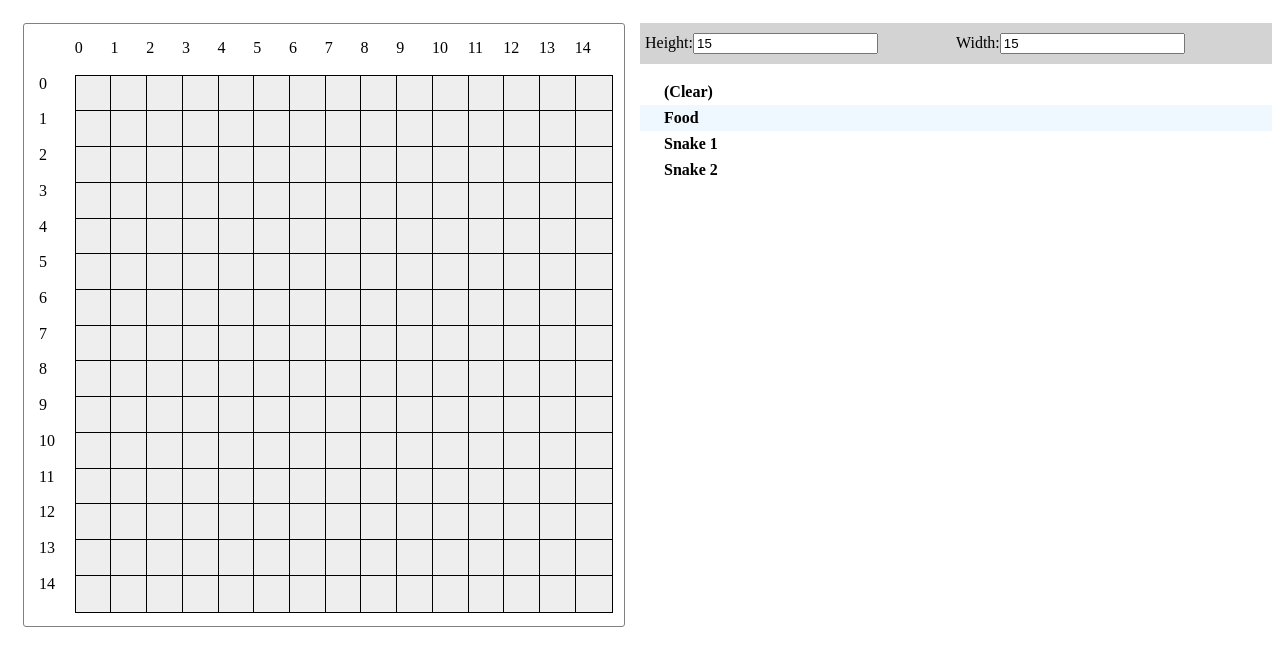
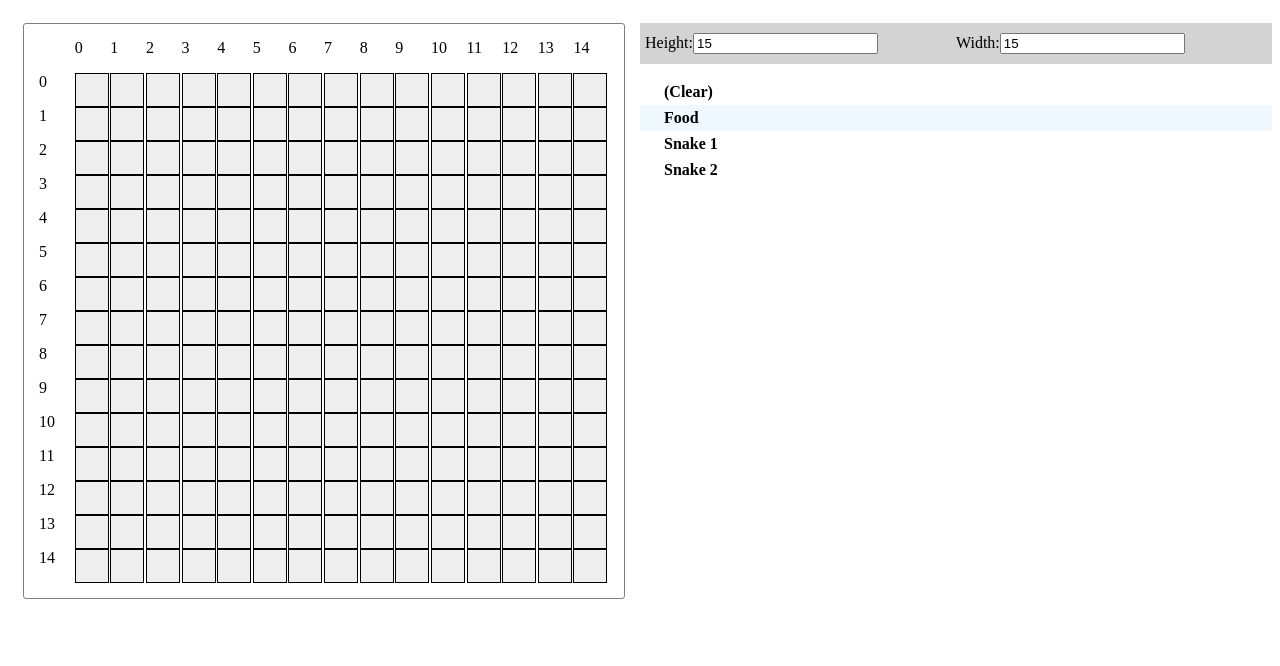
Before and after one commit to JNotelddim/coordinate-plotter, a React (Create React App) app: page / in a window 1280 px wide. Shown: the top 666 px of the page. Built offline with nearby package versions, Linux system fonts and the light colour scheme.

Commit message:
Use grid-wrapper width for cell height reference always
Also, reduce the hard-coding of the column widths, so they'll just
automatically match the width of the grid

```diff
--- a/src/components/Grid.js
+++ b/src/components/Grid.js
@@ -6,7 +6,6 @@ import PropTypes from "prop-types";
 import Cell from "./Cell";
 
 const Wrapper = styled.div.attrs({ id: "grid-wrapper" })`
-  width: auto;
   border: 1px solid grey;
   border-radius: 3px;
   padding: 15px;
@@ -15,14 +14,10 @@ const Wrapper = styled.div.attrs({ id: "grid-wrapper" })`
 
 const StyledGrid = styled.div`
   display: grid;
-  grid-template-columns: repeat(
-    ${props => props.numCols + 1},
-    ${props => (props.rowHeight ? props.rowHeight + "px" : "6%")}
-  );
-  grid-template-rows: repeat(
-    ${props => props.numRows + 1},
-    ${props => (props.rowHeight ? props.rowHeight + "px" : "6%")}
-  );
+  grid-template-columns: repeat(${props => props.numCols + 1}, 1fr);
+  grid-column-gap: 0;
+  grid-template-rows: repeat(${props => props.numRows + 1}, 1fr);
+  grid-row-gap: 0;
   margin-bottom: 0;
 `;
 
@@ -35,11 +30,8 @@ const Grid = ({ grid }) => {
     .map((empty, i) => <div key={i}>{i === 0 ? "" : i - 1}</div>);
 
   useEffect(() => {
-    const clientHeight = document.documentElement.clientHeight * 0.67;
-
-    const greaterGridDimension = height > width ? height : width;
-    const newCellHeight = clientHeight / greaterGridDimension;
-    setCellHeight(newCellHeight);
+    const gridWrapper = document.getElementById("grid-wrapper");
+    setCellHeight((gridWrapper.clientWidth * 0.8) / width);
   }, [height, width]);
 
   return (
--- a/src/components/Snakes.js
+++ b/src/components/Snakes.js
@@ -12,19 +12,19 @@ const SnakeWrapper = styled(Grid)`
   cursor: pointer;
   padding: 4px 24px;
   width: 100%;
-  ${({ isSelected }) =>
+  ${({ isselected }) =>
     css`
-      background-color: ${isSelected ? "aliceblue" : ""};
+      background-color: ${isselected.toString() === "true" ? "aliceblue" : ""};
     `}
 `;
 
-export const SnakeSection = ({ snake, isSelected }) => {
+export const SnakeSection = ({ snake, isselected }) => {
   const dispatch = useDispatch();
 
   return (
     <SnakeWrapper
       item
-      isSelected={isSelected}
+      isselected={isselected.toString()}
       onClick={() => dispatch(setInputMode(snake))}
       xs={12}
     >
@@ -37,7 +37,7 @@ const Snakes = ({ snakes, inputMode }) => {
   const snakeSections = snakes.map(snake => (
     <SnakeSection
       snake={snake}
-      isSelected={snake === inputMode}
+      isselected={snake === inputMode}
       key={snake.id}
     />
   ));
@@ -51,7 +51,7 @@ const Snakes = ({ snakes, inputMode }) => {
 
 SnakeSection.propTypes = {
   snake: PropTypes.shape({ name: PropTypes.string, id: PropTypes.string }),
-  isSelected: PropTypes.bool
+  isselected: PropTypes.bool
 };
 
 Snakes.propTypes = {
```
